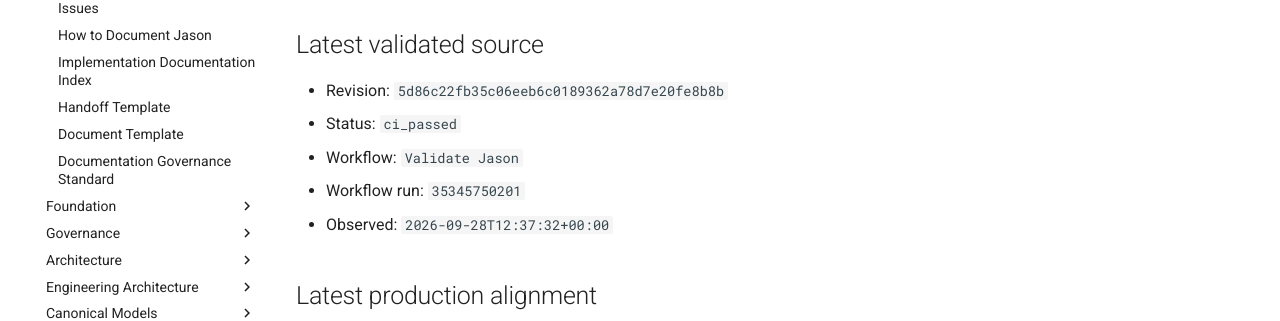
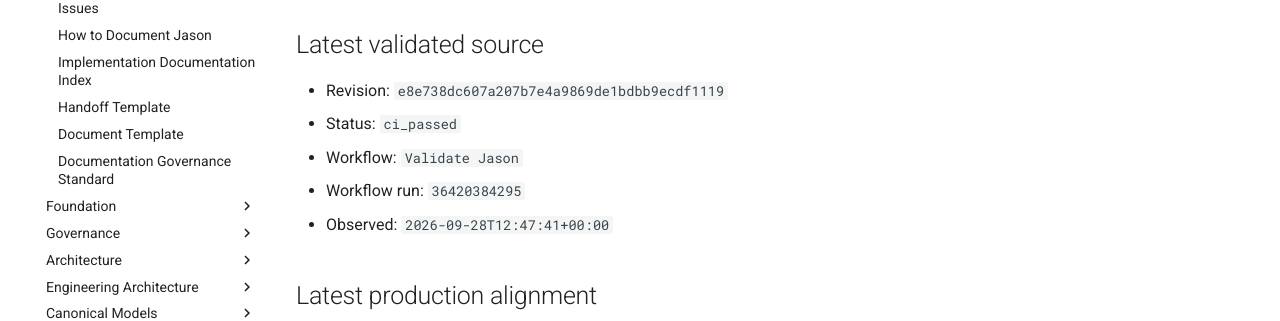
Before and after one commit to al-teamaot-com/jason, an MkDocs documentation site: the page built from docs/control/AUTOMATED-CHANGE-STATE.md, in a window 1280 px wide and 1163 px high. Shown: the part 337-658 px from the top of the window. Built offline with MkDocs 1.6.1 and Material for MkDocs 9.7.7, drawn with Linux system fonts in a browser that asks for light colours; comment, search, counter and statistics services are not loaded.

Commit message:
Reconcile automated documentation state for e8e738dc607a

```diff
--- a/docs/control/AUTOMATED-CHANGE-STATE.md
+++ b/docs/control/AUTOMATED-CHANGE-STATE.md
@@ -8,11 +8,11 @@
 
 ## Latest validated source
 
-- Revision: `5d86c22fb35c06eeb6c0189362a78d7e20fe8b8b`
+- Revision: `e8e738dc607a207b7e4a9869de1bdbb9ecdf1119`
 - Status: `ci_passed`
 - Workflow: `Validate Jason`
-- Workflow run: `35345750201`
-- Observed: `2026-09-28T12:37:32+00:00`
+- Workflow run: `36420384295`
+- Observed: `2026-09-28T12:47:41+00:00`
 
 ## Latest production alignment
 
```
Also changed, not shown: docs/control/AUTOMATED-CHANGE-STATE.json (+4 -4 lines).
